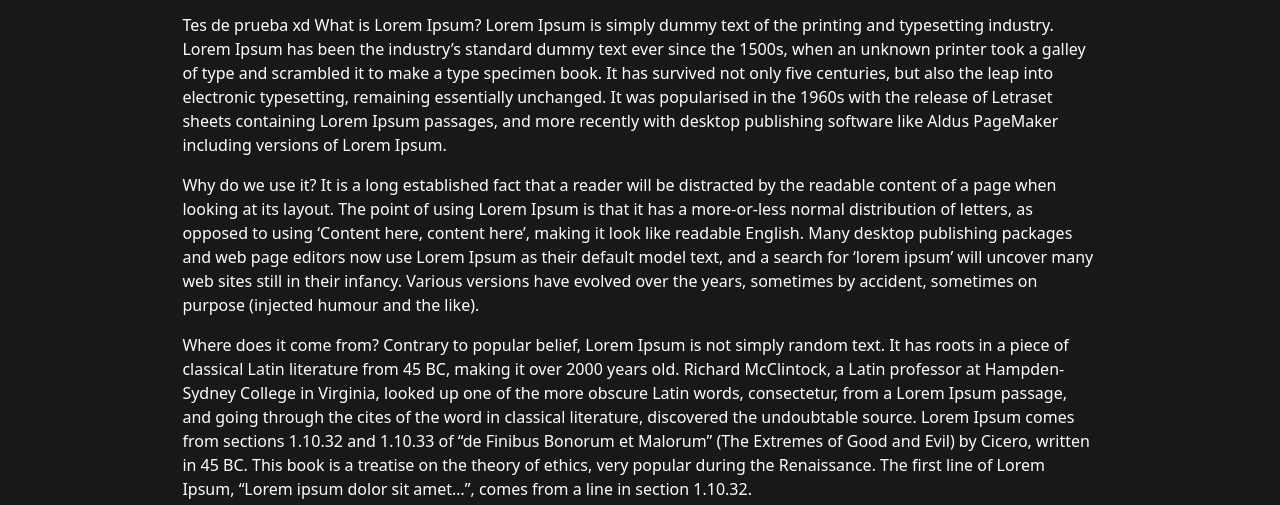
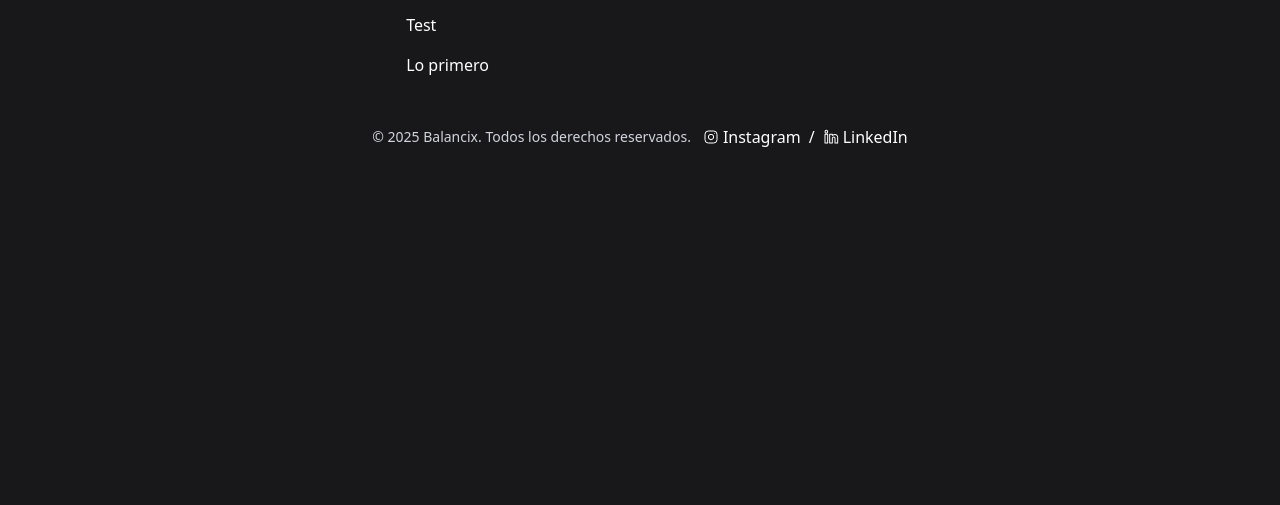
Before and after one commit to hannsvazquez/website-balancix, an Astro site: page /posts/basic-web-development in a window 1280 px wide. Shown: the part 304-809 px from the top of the page. Built offline with nearby package versions, Linux system fonts and the light colour scheme; Astro itself is replaced by a stand-in of ours.

Commit message:
add blog example

```diff
--- a/src/content/posts/01-prueba.md
+++ b/src/content/posts/01-prueba.md
@@ -6,15 +6,5 @@ description: "Primeros pasos para comenzar a desarrollar en el mundo del web"
 slug: "basic-web-development"
 isPublish: true
 ---
-
-Tes de prueba xd
-What is Lorem Ipsum?
-Lorem Ipsum is simply dummy text of the printing and typesetting industry. Lorem Ipsum has been the industry's standard dummy text ever since the 1500s, when an unknown printer took a galley of type and scrambled it to make a type specimen book. It has survived not only five centuries, but also the leap into electronic typesetting, remaining essentially unchanged. It was popularised in the 1960s with the release of Letraset sheets containing Lorem Ipsum passages, and more recently with desktop publishing software like Aldus PageMaker including versions of Lorem Ipsum.
-
-Why do we use it?
-It is a long established fact that a reader will be distracted by the readable content of a page when looking at its layout. The point of using Lorem Ipsum is that it has a more-or-less normal distribution of letters, as opposed to using 'Content here, content here', making it look like readable English. Many desktop publishing packages and web page editors now use Lorem Ipsum as their default model text, and a search for 'lorem ipsum' will uncover many web sites still in their infancy. Various versions have evolved over the years, sometimes by accident, sometimes on purpose (injected humour and the like).
-
-
-Where does it come from?
-Contrary to popular belief, Lorem Ipsum is not simply random text. It has roots in a piece of classical Latin literature from 45 BC, making it over 2000 years old. Richard McClintock, a Latin professor at Hampden-Sydney College in Virginia, looked up one of the more obscure Latin words, consectetur, from a Lorem Ipsum passage, and going through the cites of the word in classical literature, discovered the undoubtable source. Lorem Ipsum comes from sections 1.10.32 and 1.10.33 of "de Finibus Bonorum et Malorum" (The Extremes of Good and Evil) by Cicero, written in 45 BC. This book is a treatise on the theory of ethics, very popular during the Renaissance. The first line of Lorem Ipsum, "Lorem ipsum dolor sit amet..", comes from a line in section 1.10.32.
+Test
 ## Lo primero
--- a/src/pages/index.astro
+++ b/src/pages/index.astro
@@ -22,7 +22,7 @@ const posts = (await getCollection('posts')).sort(function (
 })
 ---
 
-<Layout title='Balancix - Impulsa tu carrera'>
+<Layout title='Consigue prácticas remotas en startups'>
   <Hero />
   <Parners />
   <Videos />
```
